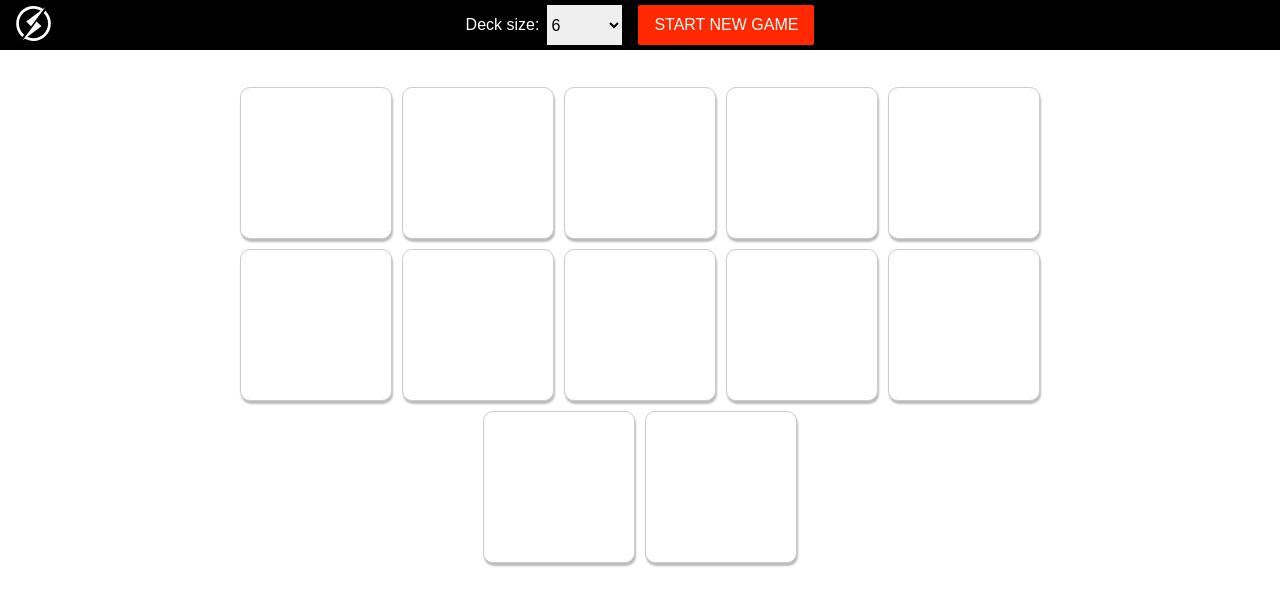
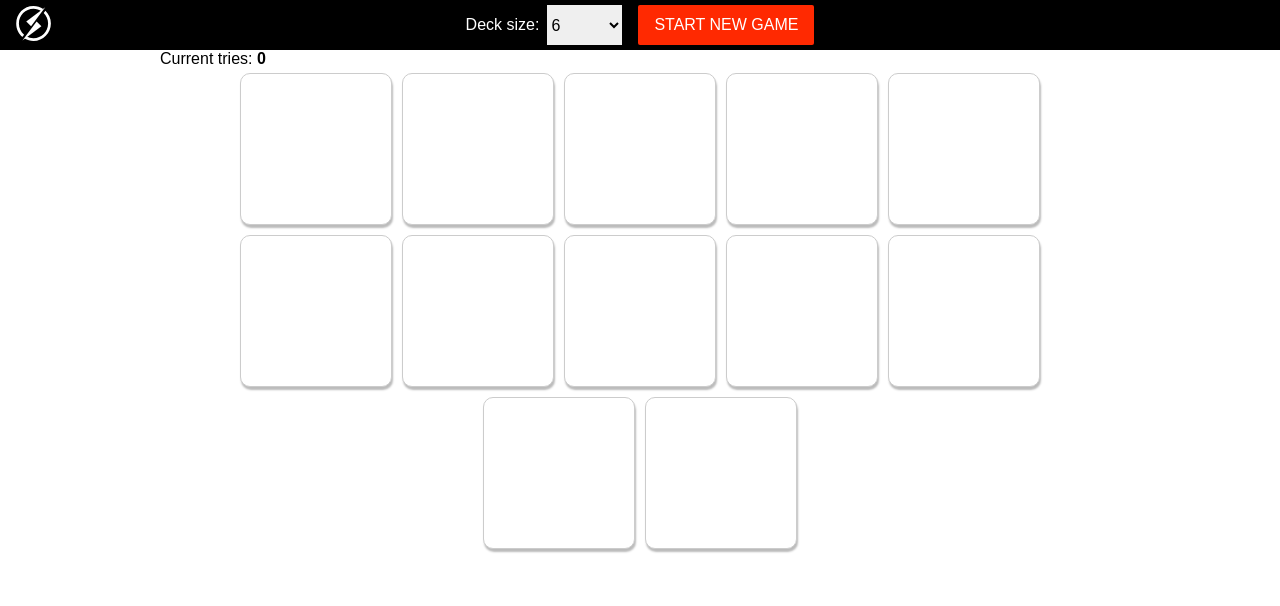
Before and after one commit to danieldecsi/memory-card-game, a React (Create React App) app: page / in a window 1280 px wide. Shown: the top 606 px of the page. Built offline with nearby package versions, Linux system fonts and the light colour scheme.

Commit message:
Show number of tries in the current game

```diff
--- a/src/App.css
+++ b/src/App.css
@@ -1,3 +1,7 @@
-.AppBoardContainer {
-  margin-top: 2rem;
+.AppContentContainer {
+  display: flex;
+  flex-direction: column;
+  width: 960px;
+  max-width: calc(100% - 2rem);
+  margin: 0 auto;
 }
--- a/src/App.js
+++ b/src/App.js
@@ -1,6 +1,7 @@
 import React, { Component, Fragment } from 'react';
 import './App.css';
 import { Header } from './components/header/Header';
+import { Statistics } from './components/statistics/Statistics';
 import { Board } from './components/board/Board';
 
 class App extends Component {
@@ -11,6 +12,7 @@ class App extends Component {
       deckSize: 6,
       deck: this.initializeDeck(6),
       freeze: false,
+      currentTries: 0,
     };
 
     this.deckSizeOptions = Array.from({ length: 5 }).map((_, index) => index + 6);
@@ -40,18 +42,24 @@ class App extends Component {
   }
 
   render() {
+    const { deckSize, currentTries, deck } = this.state;
+
     return (
       <Fragment>
         <Header
-          deckSize={this.state.deckSize}
+          deckSize={deckSize}
           onDeckSizeChange={this.onDeckSizeChange}
           deckSizeOptions={this.deckSizeOptions}
           onStarNewGamePress={this.onNewGameClick}
         />
 
-        <div className='AppBoardContainer'>
+        <div className='AppContentContainer'>
+          <Statistics
+            currentTries={currentTries}
+          />
+
           <Board
-            deck={this.state.deck}
+            deck={deck}
             onCardClick={this.onCardClick}
           />
         </div>
@@ -90,7 +98,10 @@ class App extends Component {
 
     if (firstCard.value !== secondCard.value) {
       this.setState(
-        () => ({ freeze: true }),
+        ({ currentTries }) => ({
+          freeze: true,
+          currentTries: currentTries + 1,
+        }),
         () => {
           setTimeout(() => {
             this.setState(({ deck }) => ({
@@ -114,7 +125,7 @@ class App extends Component {
     }
 
     this.setState(
-      ({ deck }) => ({
+      ({ deck, currentTries }) => ({
         deck: deck.map((card) => {
           if (!card.revealed) {
             return card;
@@ -125,6 +136,7 @@ class App extends Component {
             matched: true,
           };
         }),
+        currentTries: currentTries + 1,
       }),
       () => this.checkWin(),
     );
@@ -147,6 +159,7 @@ class App extends Component {
   onNewGameClick = () => {
     this.setState(({ deckSize }) => ({
       deck: this.initializeDeck(deckSize),
+      currentTries: 0,
     }))
   }
 }
--- a/src/components/board/Board.css
+++ b/src/components/board/Board.css
@@ -2,9 +2,6 @@
   display: flex;
   flex-wrap: wrap;
   justify-content: center;
-  width: 960px;
-  max-width: 100%;
-  margin: 0 auto;
 }
 
 .BoardCardContainer {
--- /dev/null
+++ b/src/components/statistics/Statistics.css
@@ -0,0 +1,3 @@
+.Statistics {
+  justify-content: space-between;
+}
--- /dev/null
+++ b/src/components/statistics/Statistics.js
@@ -0,0 +1,12 @@
+import React from 'react';
+import './Statistics.css';
+
+export const Statistics = ({
+  currentTries,
+}) => (
+  <div className='Statistics'>
+    <span>
+      Current tries: <strong>{currentTries}</strong>
+    </span>
+  </div>
+);
```
